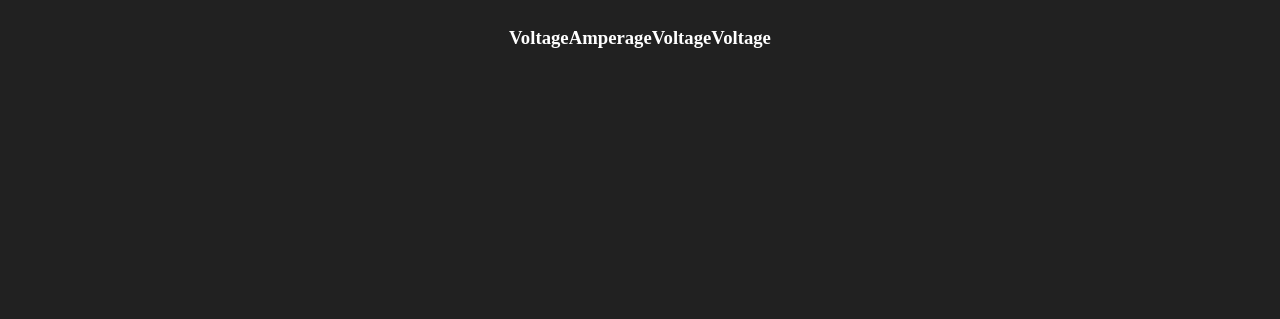
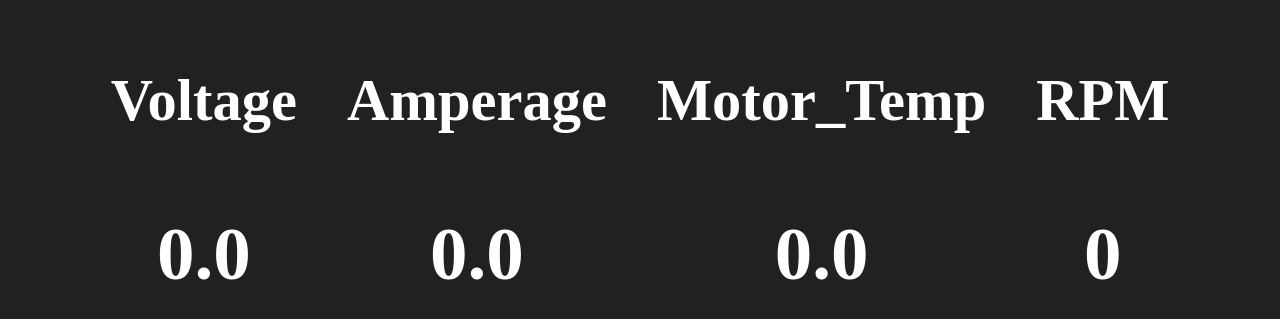
Before and after one commit to Anton-Chernyshov/Formula_24_plus, a Flask app: page / in a window 1280 px wide. Shown: the top 319 px of the page. Run offline with Flask 3, Linux system fonts and the light colour scheme.

Commit message:
Updating the web interface

```diff
--- a/src/main.py
+++ b/src/main.py
@@ -2,9 +2,22 @@
 from flask import Flask,  redirect, render_template
 
 app = Flask(__name__)
+
+voltage: float = 0.0
+amperage: float = 0.0
+motorTemp: float = 0.0
+rpm: int = 0
+
 @app.route("/")
 def homepage():
-    return render_template("main.html")
+
+    templateData = {
+        "voltage":f"{voltage}",
+        "amperage":f"{amperage}",
+        "motorTemp":f"{motorTemp}",
+        "rpm":f"{rpm}"
+        }
+    return render_template("main.html", **templateData)
 
 
 if __name__ == "__main__":
--- a/src/sensors.py
+++ b/src/sensors.py
@@ -5,9 +5,6 @@ OUTPUT = Literal["OUTPUT"]
 
 class PinError(Exception):
     pass
-
-
-
 
 class Pin:
 
--- a/src/static/style.css
+++ b/src/static/style.css
@@ -1,6 +1,7 @@
 html {
     background: #212121;
     color: #ffffff;
+
 }
 body{
     justify-content: center;
@@ -12,4 +13,15 @@ body{
     background: #212121;
 	color: #ffffff;
 	text-allign: center;
+    font-size: 50px;
+    padding-left: 25px;
+    padding-right: 25px;
 }
+.data{
+    padding-top: 15px;
+    text-align: center;
+
+}
+.title{
+    text-align: center;
+}
--- a/src/templates/main.html
+++ b/src/templates/main.html
@@ -8,18 +8,19 @@
   <body>
     <div class="instrument">
         <h3 class="title">Voltage</h3>
-        <h2 class="data"> {{ voltage }}</h2>
+        <h2 class="data">{{ voltage }}</h2>
     </div>
      <div class="instrument">
         <h3 class="title">Amperage</h3>
-        <h2 class="data"> {{ Amperage }}</h2>
+        <h2 class="data">{{ amperage }}</h2>
     </div>
      <div class="instrument">
-        <h3 class="title">Voltage</h3>
-        <h2 class="data"> {{ voltage }}</h2>
+        <h3 class="title">Motor_Temp</h3>
+        <h2 class="data">{{ motorTemp }}</h2>
     </div>
      <div class="instrument">
-        <h3 class="title">Voltage</h3>
-        <h2 class="data"> {{ voltage }}</h2>
+        <h3 class="title">RPM</h3>
+        <h2 class="data">{{ rpm }}</h2>
     </div>
   </body>
+</html>
```
Also changed, not shown: 2 other files.
